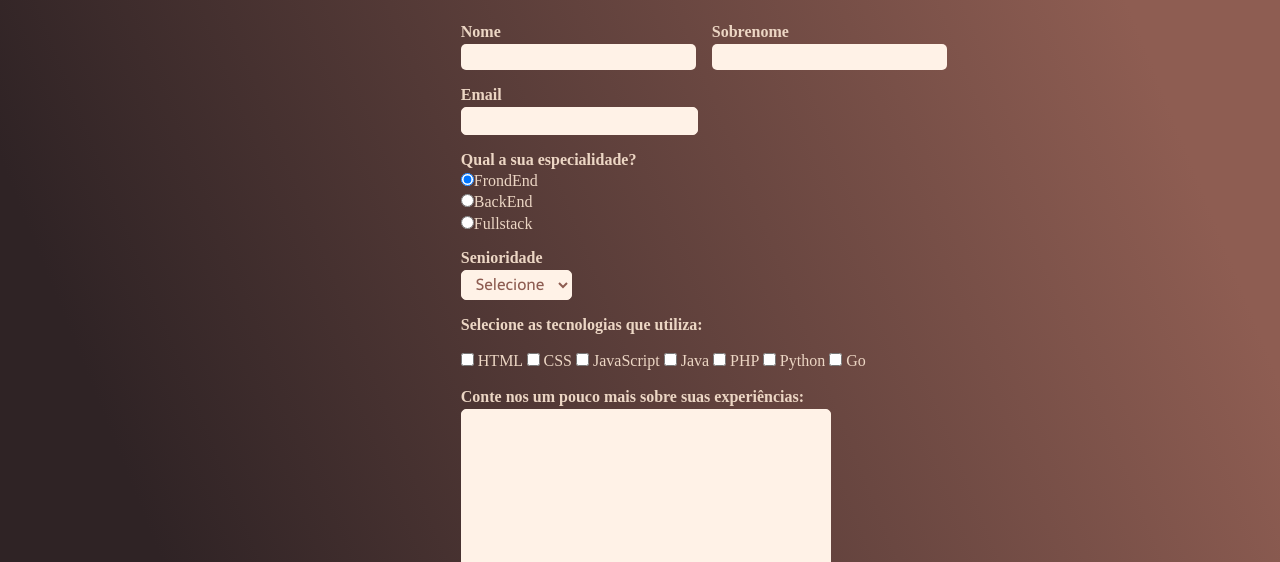
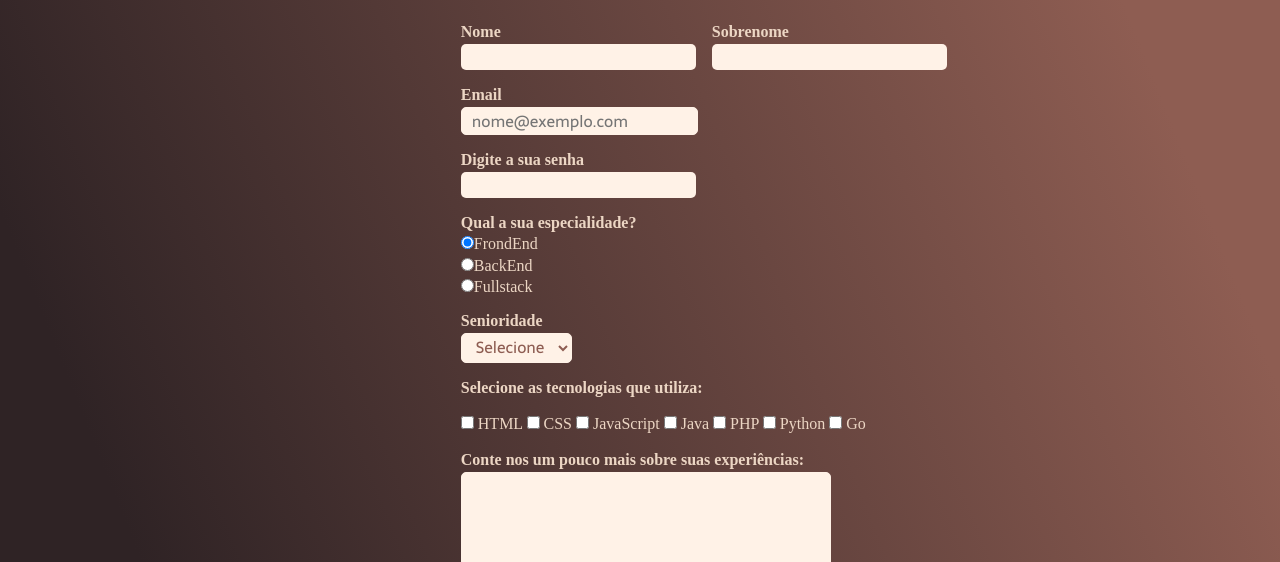
Before and after one commit to daisemartins/PiSequencial, a plain HTML site: page form.html in a window 1280 px wide. Shown: the part 238-800 px from the top of the page. Drawn offline with Linux system fonts and the light colour scheme; a web font is replaced by a local one.

Commit message:
input senha

```diff
--- a/css/form.css
+++ b/css/form.css
@@ -19,7 +19,6 @@
 form{
     margin-left: 36%;
     margin-top: 2%;
-    justify-content: center;
 }
 fieldset{
     border: 0;
--- a/form.html
+++ b/form.html
@@ -40,14 +40,21 @@
         </fieldset>
         <div class="campo">
             <label for="email"><strong>Email</strong></label>
-            <input type="email" id="email" id="email" required>
+            <input type="email" name="email" id="email"  placeholder="nome@exemplo.com" required>
         </div>
+        <fieldset class="grupo">
+            <div class="campo">
+                <label for="senha"><strong>Digite a sua senha</strong></label>
+                <input type="password" name="senha" id="senha" required>
+            </div>
+        </fieldset>
         <div class="campo">
             <label><strong>Qual a sua especialidade?</strong></label>
             <label>
                 <input type="radio" name="dev" value="frontend" checked>FrondEnd
             </label>
             <label>
+
                 <input type="radio" name="dev" value="backend">BackEnd
             </label>
             <label>
@@ -76,9 +83,9 @@
                 <label for="tecnologia3">Java</label>
                 <input type="checkbox" name="tecnologia5" id="tecnologia5" value="PHP">
                 <label for="tecnologia4">PHP</label>
-                <input type="checkbox" name="tecnologia5" id="tecnologia5" value="Python">
+                <input type="checkbox" name="tecnologia6" id="tecnologia6" value="Python">
                 <label for="tecnologia5">Python</label>
-                <input type="checkbox" name="tecnologia6" id="tecnologia6" value="Go">
+                <input type="checkbox" name="tecnologia7" id="tecnologia7" value="Go">
                 <label for="tecnologia6">Go</label>
             </div>
         </fieldset>
```
